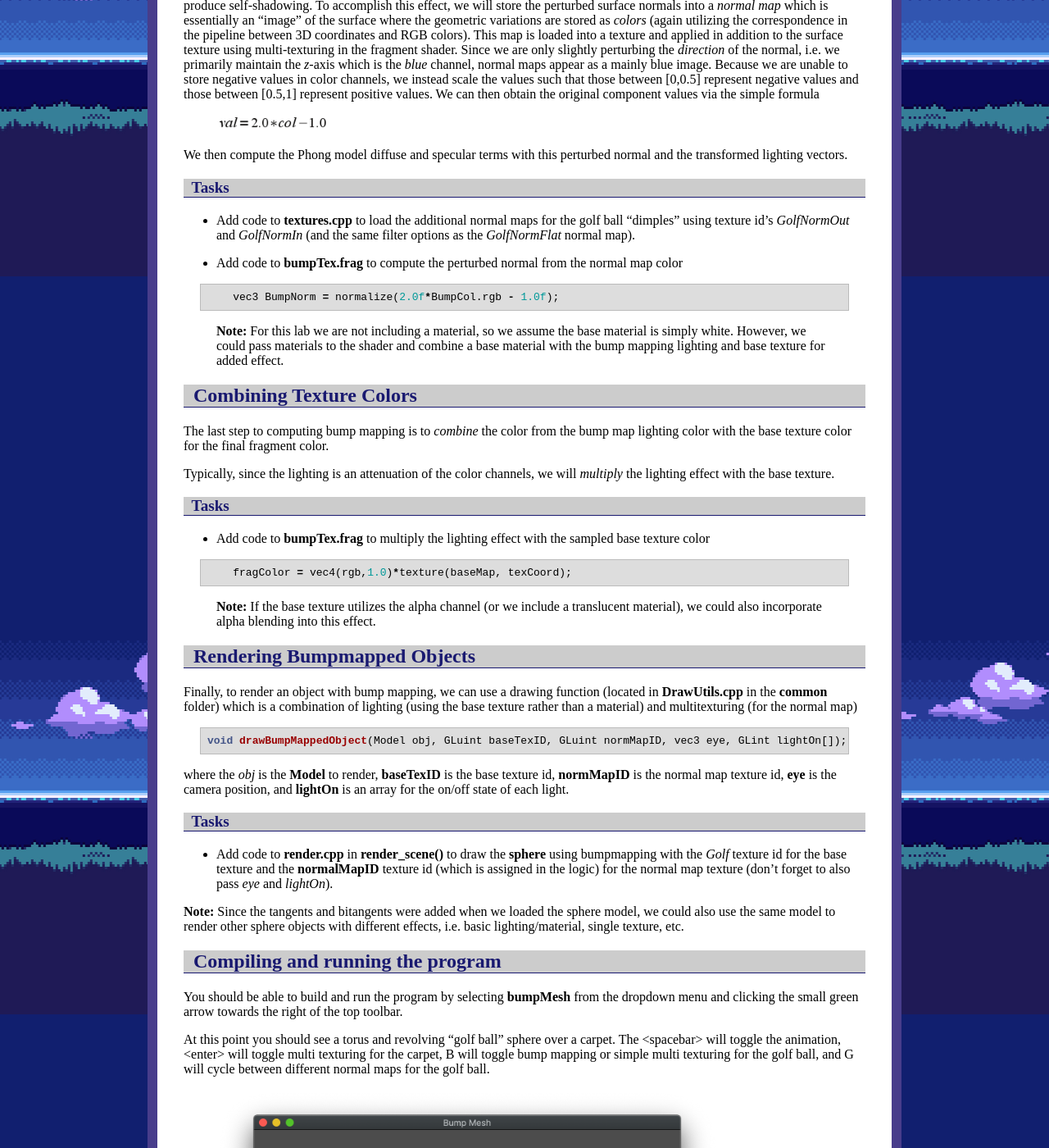
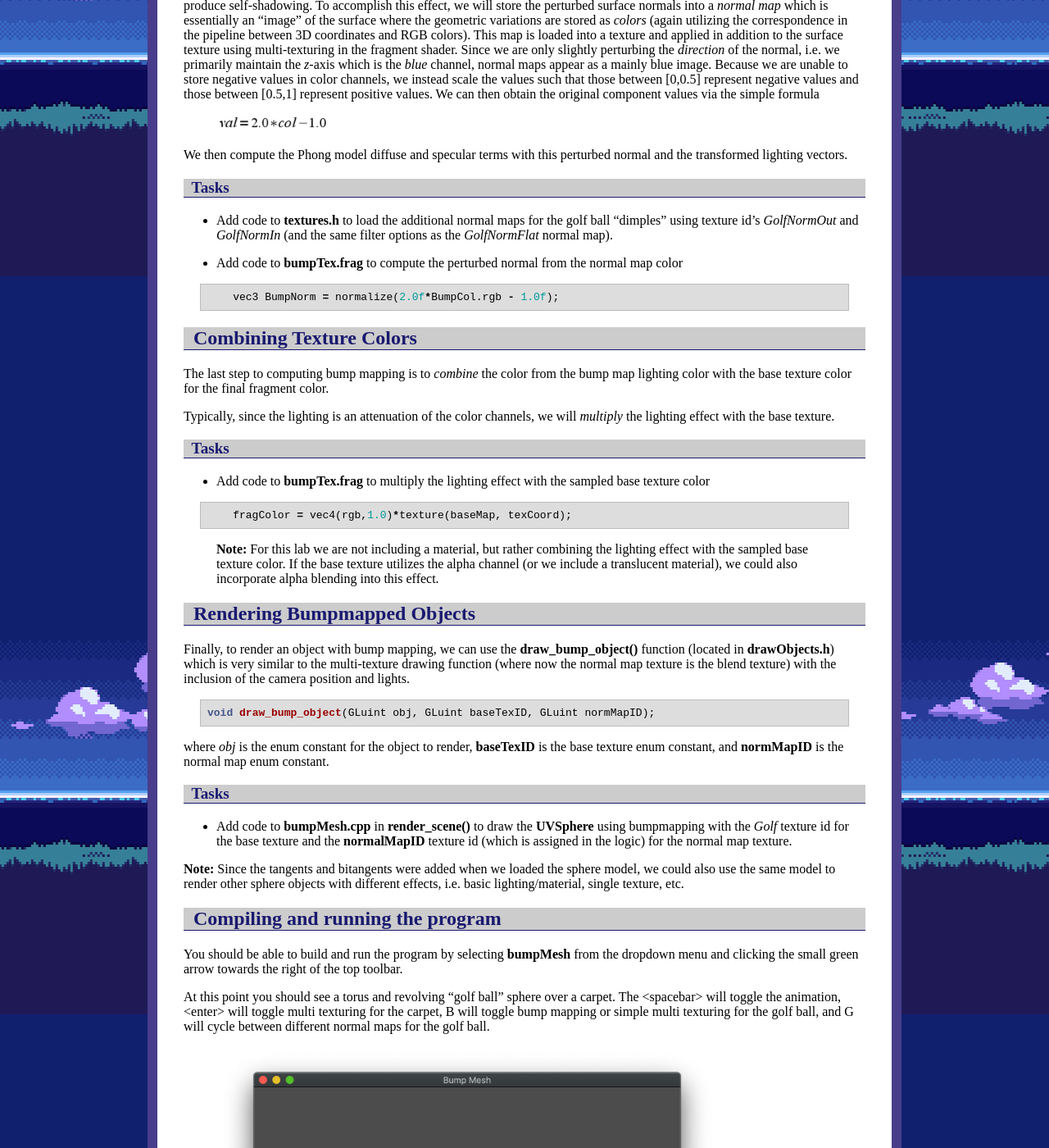
Before and after one commit to ycpcs/cs370-fall2026, a Jekyll site: the page built from labs/lab18.md, in a window 1280 px wide and 1400 px high, scrolled down 2363 px. Shown: the whole window at 82% size. Built offline with Jekyll 4.4.1, drawn with Linux system fonts in a browser that asks for light colours; some of the changed text lies outside the part shown.

Commit message:
replace lab18
replace lab18

````diff
--- a/labs/lab18.md
+++ b/labs/lab18.md
@@ -61,11 +61,11 @@ where the *vertices*, *uvs*, and *normal* vectors will be the data loaded from t
 
 ### Tasks
 
-- Add code in **Model.cpp** to **buildBumpModel()** to compute the tangents and bitangents *after loading the model* using the **computeTangentBasis()** function.
+- Add code in **geometry.h** to **load\_bump\_model()** to compute the tangents and bitangents *after loading the obj file* using the **computeTangentBasis()** function.
 
-> **Note:** The **buildBuffers()** function will load the data into corresponding attribute buffers for the tangent and bitangent vectors that will be associated with additional shader vertex attribute variables in the vertex shader.
+> **Note:** The function will then load the data into corresponding attribute buffers for the tangent and bitangent vectors which will be associated with additional shader vertex attribute variables in the vertex shader.
 
-- Add code in **geometry.cpp** to **build\_geometry_()** to load the *sphere* object with bumpmapping, i.e. use the **buildBumpModel()** function which will compute tangents and bitangents.
+- Add code in **geometry.h** to **build\_geometry()** to load the *sphere* object with bumpmapping, i.e. use the **load\_bump\_model()** function which will compute tangents and bitangents.
 
 - Add code to **bumpTex.frag** to transform the view vector to tangent space using the dot product with the basis vectors
 
@@ -91,15 +91,13 @@ We then compute the Phong model diffuse and specular terms with this perturbed n
 
 ### Tasks
 
-- Add code to **textures.cpp** to load the additional normal maps for the golf ball "dimples" using texture id's *GolfNormOut* and *GolfNormIn* (and the same filter options as the *GolfNormFlat* normal map).
+- Add code to **textures.h** to load the additional normal maps for the golf ball "dimples" using texture id's *GolfNormOut* and *GolfNormIn* (and the same filter options as the *GolfNormFlat* normal map).
 
 - Add code to **bumpTex.frag** to compute the perturbed normal from the normal map color
 
 ```cpp
     vec3 BumpNorm = normalize(2.0f*BumpCol.rgb - 1.0f);
 ```
-
-> **Note:** For this lab we are not including a material, so we assume the base material is simply white. However, we could pass materials to the shader and combine a base material with the bump mapping lighting and base texture for added effect.
 
 ## Combining Texture Colors
 
@@ -115,21 +113,21 @@ Typically, since the lighting is an attenuation of the color channels, we will *
     fragColor = vec4(rgb,1.0)*texture(baseMap, texCoord);
 ```
 
-> **Note:** If the base texture utilizes the alpha channel (or we include a translucent material), we could also incorporate alpha blending into this effect.
+> **Note:** For this lab we are not including a material, but rather combining the lighting effect with the sampled base texture color. If the base texture utilizes the alpha channel (or we include a translucent material), we could also incorporate alpha blending into this effect.
 
 ## Rendering Bumpmapped Objects
 
-Finally, to render an object with bump mapping, we can use a drawing function (located in **DrawUtils.cpp** in the **common** folder) which is a combination of lighting (using the base texture rather than a material) and multitexturing (for the normal map)
+Finally, to render an object with bump mapping, we can use the **draw\_bump\_object()** function (located in **drawObjects.h**) which is very similar to the multi-texture drawing function (where now the normal map texture is the blend texture) with the inclusion of the camera position and lights.
 
 ```cpp
-void drawBumpMappedObject(Model obj, GLuint baseTexID, GLuint normMapID, vec3 eye, GLint lightOn[]);
+void draw_bump_object(GLuint obj, GLuint baseTexID, GLuint normMapID);
 ```
 
-where the *obj* is the **Model** to render, **baseTexID** is the base texture id, **normMapID** is the normal map texture id, **eye** is the camera position, and **lightOn** is an array for the on/off state of each light.
+where *obj* is the enum constant for the object to render, **baseTexID** is the base texture enum constant, and **normMapID** is the normal map enum constant.
 
 ### Tasks
 
-- Add code to **render.cpp** in **render\_scene()** to draw the **sphere** using bumpmapping with the *Golf* texture id for the base texture and the **normalMapID** texture id (which is assigned in the logic) for the normal map texture (don't forget to also pass *eye* and *lightOn*).
+- Add code to **bumpMesh.cpp** in **render\_scene()** to draw the **UVSphere** using bumpmapping with the *Golf* texture id for the base texture and the **normalMapID** texture id (which is assigned in the logic) for the normal map texture.
 
 **Note:** Since the tangents and bitangents were added when we loaded the sphere model, we could also use the same model to render other sphere objects with different effects, i.e. basic lighting/material, single texture, etc.
 
````
